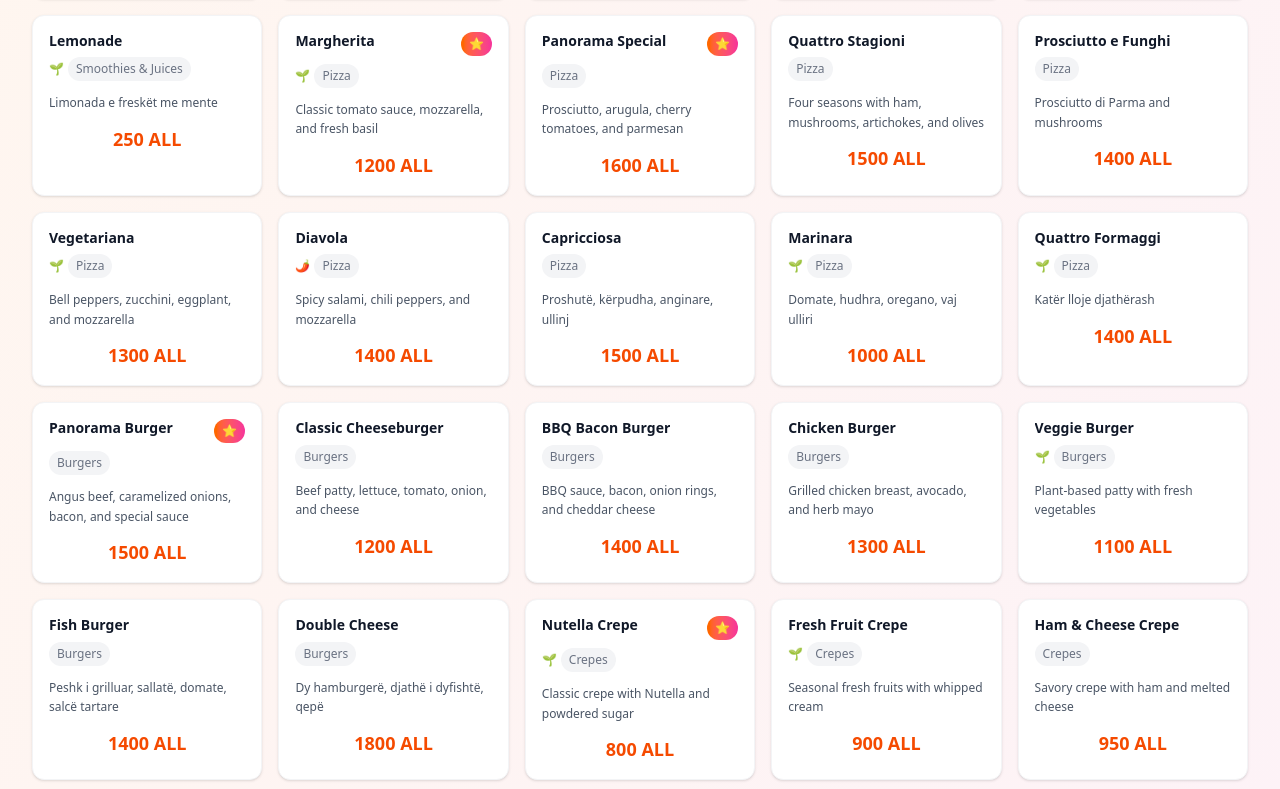
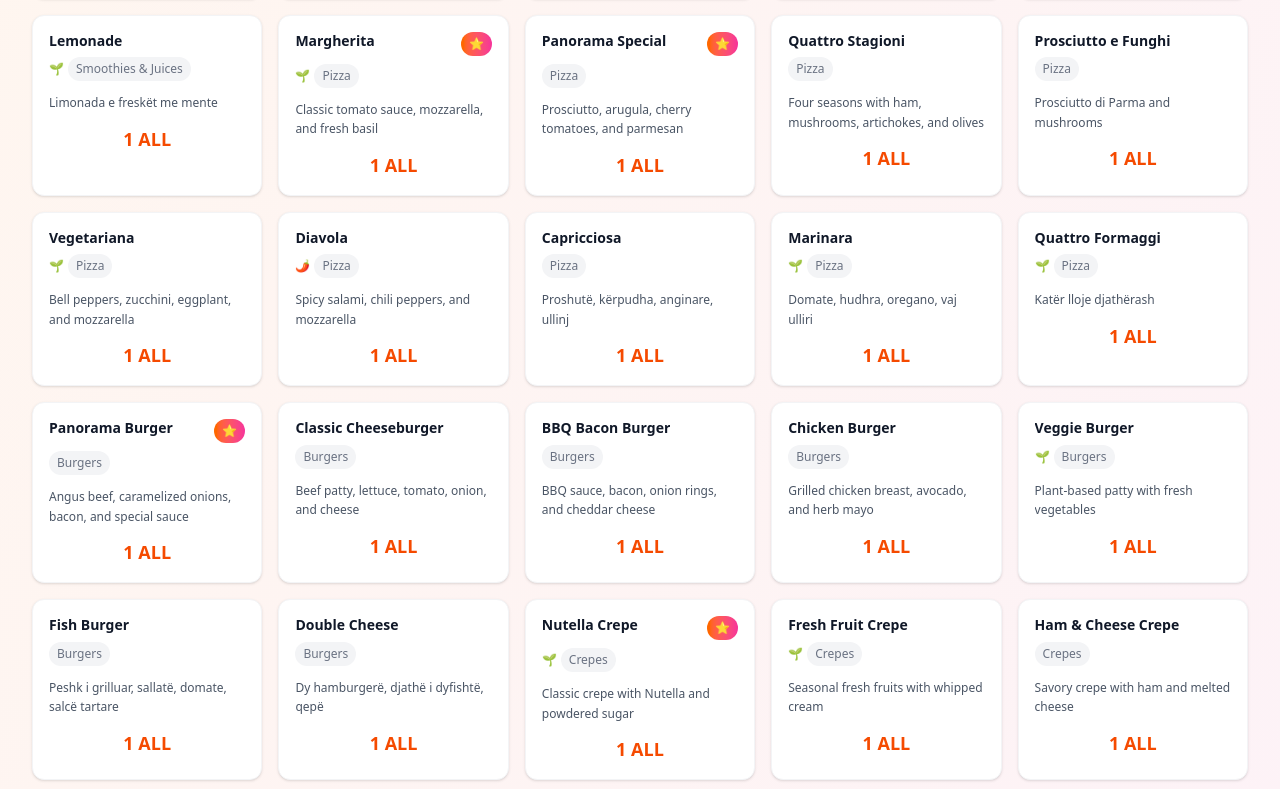
Before and after one commit to juxhinxhihani/panorama-rooftop, a Next.js app: page /menu in a window 1280 px wide. Shown: the part 1371-2160 px from the top of the page. Built offline with nearby package versions, Linux system fonts and the light colour scheme.

Commit message:
Small fix

```diff
--- a/src/screens/ContactFormScreen.tsx
+++ b/src/screens/ContactFormScreen.tsx
@@ -189,12 +189,11 @@ export default function ContactFormScreen() {
         <div className="mt-16">
           <div className="bg-white rounded-2xl shadow-lg overflow-hidden">
             <div className="p-6 border-b border-gray-200">
-              <h3 className="text-2xl font-bold text-gray-900 mb-2">Na Gjeni Këtu</h3>
-              <p className="text-gray-600">Kati i 9-të, Qendra e Divjakës</p>
+              <h3 className="text-2xl font-bold text-gray-900 mb-2">Na gjeni këtu</h3>
             </div>
             <div className="aspect-w-16 aspect-h-9">
               <iframe
-                src="https://www.google.com/maps/embed?pb=!1m18!1m12!1m3!1d3048.8234567890123!2d19.5234567!3d40.9876543!2m3!1f0!2f0!3f0!3m2!1i1024!2i768!4f13.1!3m3!1m2!1s0x0%3A0x0!2zNDDCsDU5JzE1LjYiTiAxOcKwMzEnMjQuNCJF!5e0!3m2!1sen!2s!4v1234567890123!5m2!1sen!2s"
+                  src="https://www.google.com/maps/embed?pb=!1m14!1m12!1m3!1d1501.0101!2d19.533167!3d40.99625!2m3!1f0!2f0!3f0!3m2!1i1024!2i768!4f13.1!5e0!3m2!1sen!2s!4v1719828000000!5m2!1sen!2s"
                   width="100%"
                   height="400"
                   style={{ border: 0 }}
--- a/src/screens/FullMenuScreen.tsx
+++ b/src/screens/FullMenuScreen.tsx
@@ -35,44 +35,44 @@ export default function FullMenuScreen() {
         {
           name: 'Panorama Sunset',
           description: t('cocktailPanoramaSunset'),
-          price: '950 ALL',
+          price: '1 ALL',
           popular: true
         },
         {
           name: 'Divjaka Breeze',
           description: t('cocktailDivjakaBreeze'),
-          price: '900 ALL'
+          price: '1 ALL',
         },
         {
           name: 'Rooftop Mojito',
           description: t('cocktailRooftopMojito'),
-          price: '850 ALL',
+          price: '1 ALL',
           popular: true
         },
         {
           name: 'Albanian Spritz',
           description: t('cocktailAlbanianSpritz'),
-          price: '800 ALL'
+          price: '1 ALL'
         },
         {
           name: 'Forest View',
           description: t('cocktailForestView'),
-          price: '900 ALL'
+          price: '1 ALL'
         },
         {
           name: 'Coastal Mule',
           description: t('cocktailCoastalMule'),
-          price: '850 ALL'
+          price: '1 ALL'
         },
         {
           name: 'Negroni Panorama',
           description: 'Gin, Campari, vermouth me një prekje lokale',
-          price: '950 ALL'
+          price: '1 ALL'
         },
         {
           name: 'Aperol Spritz',
           description: 'Aperol, prosecco, soda dhe portokall',
-          price: '750 ALL'
+          price: '1 ALL'
         }
       ]
     },
@@ -85,54 +85,54 @@ export default function FullMenuScreen() {
         {
           name: 'Espresso',
           description: t('coffeeEspresso'),
-          price: '200 ALL'
+          price: '1 ALL'
         },
         {
           name: 'Cappuccino',
           description: t('coffeeCappuccino'),
-          price: '300 ALL',
+          price: '1 ALL',
           popular: true
         },
         {
           name: 'Latte',
           description: t('coffeeLatte'),
-          price: '350 ALL'
+          price: '1 ALL'
         },
         {
           name: 'Macchiato',
           description: t('coffeeMacchiato'),
-          price: '250 ALL'
+          price: '1 ALL'
         },
         {
           name: 'Turkish Coffee',
           description: t('coffeeTurkish'),
-          price: '200 ALL'
+          price: '1 ALL'
         },
         {
           name: 'Iced Coffee',
           description: t('coffeeIced'),
-          price: '400 ALL'
+          price: '1 ALL'
         },
         {
           name: 'Americano',
           description: 'Espresso me ujë të nxehtë',
-          price: '250 ALL'
+          price: '1 ALL'
         },
         {
           name: 'Flat White',
           description: 'Espresso me qumësht të mikroshkumëzuar',
-          price: '380 ALL'
+          price: '1 ALL'
         },
         {
           name: 'Green Tea',
           description: t('teaGreen'),
-          price: '200 ALL',
+          price: '1 ALL',
           vegetarian: true
         },
         {
           name: 'Herbal Tea',
           description: t('teaHerbal'),
-          price: '200 ALL',
+          price: '1 ALL',
           vegetarian: true
         }
       ]
@@ -146,50 +146,50 @@ export default function FullMenuScreen() {
         {
           name: 'Tropical Paradise',
           description: t('smoothieTropical'),
-          price: '500 ALL',
+          price: '1 ALL',
           popular: true,
           vegetarian: true
         },
         {
           name: 'Berry Blast',
           description: t('smoothieBerry'),
-          price: '450 ALL',
+          price: '1 ALL',
           vegetarian: true
         },
         {
           name: 'Green Goddess',
           description: t('smoothieGreen'),
-          price: '550 ALL',
+          price: '1 ALL',
           vegetarian: true
         },
         {
           name: 'Protein Power',
           description: 'Banane, bajame, protein pluhur dhe qumësht',
-          price: '600 ALL',
+          price: '1 ALL',
           vegetarian: true
         },
         {
           name: 'Orange Juice',
           description: t('juiceOrange'),
-          price: '300 ALL',
+          price: '1 ALL',
           vegetarian: true
         },
         {
           name: 'Apple Juice',
           description: t('juiceApple'),
-          price: '300 ALL',
+          price: '1 ALL',
           vegetarian: true
         },
         {
           name: 'Mixed Berry Juice',
           description: t('juiceBerry'),
-          price: '400 ALL',
+          price: '1 ALL',
           vegetarian: true
         },
         {
           name: 'Lemonade',
           description: 'Limonada e freskët me mente',
-          price: '250 ALL',
+          price: '1 ALL',
           vegetarian: true
         }
       ]
@@ -203,53 +203,53 @@ export default function FullMenuScreen() {
         {
           name: 'Margherita',
           description: t('pizzaMargherita'),
-          price: '1200 ALL',
+          price: '1 ALL',
           popular: true,
           vegetarian: true
         },
         {
           name: 'Panorama Special',
           description: t('pizzaPanorama'),
-          price: '1600 ALL',
+          price: '1 ALL',
           popular: true
         },
         {
           name: 'Quattro Stagioni',
           description: t('pizzaQuattro'),
-          price: '1500 ALL'
+          price: '1 ALL'
         },
         {
           name: 'Prosciutto e Funghi',
           description: t('pizzaProsciutto'),
-          price: '1400 ALL'
+          price: '1 ALL'
         },
         {
           name: 'Vegetariana',
           description: t('pizzaVegetarian'),
-          price: '1300 ALL',
+          price: '1 ALL',
           vegetarian: true
         },
         {
           name: 'Diavola',
           description: t('pizzaDiavola'),
-          price: '1400 ALL',
+          price: '1 ALL',
           spicy: true
         },
         {
           name: 'Capricciosa',
           description: 'Proshutë, kërpudha, anginare, ullinj',
-          price: '1500 ALL'
+          price: '1 ALL'
         },
         {
           name: 'Marinara',
           description: 'Domate, hudhra, oregano, vaj ulliri',
-          price: '1000 ALL',
+          price: '1 ALL',
           vegetarian: true
         },
         {
           name: 'Quattro Formaggi',
           description: 'Katër lloje djathërash',
-          price: '1400 ALL',
+          price: '1 ALL',
           vegetarian: true
         }
       ]
@@ -263,39 +263,39 @@ export default function FullMenuScreen() {
         {
           name: 'Panorama Burger',
           description: t('burgerPanorama'),
-          price: '1500 ALL',
+          price: '1 ALL',
           popular: true
         },
         {
           name: 'Classic Cheeseburger',
           description: t('burgerClassic'),
-          price: '1200 ALL'
+          price: '1 ALL'
         },
         {
           name: 'BBQ Bacon Burger',
           description: t('burgerBBQ'),
-          price: '1400 ALL'
+          price: '1 ALL'
         },
         {
           name: 'Chicken Burger',
           description: t('burgerChicken'),
-          price: '1300 ALL'
+          price: '1 ALL'
         },
         {
           name: 'Veggie Burger',
           description: t('burgerVeggie'),
-          price: '1100 ALL',
+          price: '1 ALL',
           vegetarian: true
         },
         {
           name: 'Fish Burger',
           description: 'Peshk i grilluar, sallatë, domate, salcë tartare',
-          price: '1400 ALL'
+          price: '1 ALL'
         },
         {
           name: 'Double Cheese',
           description: 'Dy hamburgerë, djathë i dyfishtë, qepë',
-          price: '1800 ALL'
+          price: '1 ALL'
         }
       ]
     },
@@ -308,42 +308,42 @@ export default function FullMenuScreen() {
         {
           name: 'Nutella Crepe',
           description: t('crepeNutella'),
-          price: '800 ALL',
+          price: '1 ALL',
           popular: true,
           vegetarian: true
         },
         {
           name: 'Fresh Fruit Crepe',
           description: t('crepeFruit'),
-          price: '900 ALL',
+          price: '1 ALL',
           vegetarian: true
         },
         {
           name: 'Ham & Cheese Crepe',
           description: t('crepeHamCheese'),
-          price: '950 ALL'
+          price: '1 ALL'
         },
         {
           name: 'Spinach & Feta Crepe',
           description: t('crepeSpinach'),
-          price: '900 ALL',
+          price: '1 ALL',
           vegetarian: true
         },
         {
           name: 'Chocolate Banana Crepe',
           description: t('crepeChocolate'),
-          price: '850 ALL',
+          price: '1 ALL',
           vegetarian: true
         },
         {
           name: 'Chicken & Mushroom',
           description: 'Mish pule, kërpudha, djathë krem',
-          price: '1000 ALL'
+          price: '1 ALL'
         },
         {
           name: 'Apple Cinnamon',
           description: 'Mollë, kanellë, mjaltë, krem',
-          price: '800 ALL',
+          price: '1 ALL',
           vegetarian: true
         }
       ]
@@ -357,25 +357,25 @@ export default function FullMenuScreen() {
         {
           name: 'Bruschetta',
           description: 'Bukë e pjekur, domate, borzilok, hudhra',
-          price: '600 ALL',
+          price: '1 ALL',
           vegetarian: true
         },
         {
           name: 'Cheese Platter',
           description: 'Përzgjedhje djathrash lokalë me mjaltë',
-          price: '1200 ALL',
+          price: '1 ALL',
           vegetarian: true
         },
         {
           name: 'Olives & Peppers',
           description: 'Ullinj dhe speca të marinuar',
-          price: '500 ALL',
+          price: '1 ALL',
           vegetarian: true
         },
         {
           name: 'Chicken Wings',
           description: 'Krahë pule me salcë BBQ ose buffalo',
-          price: '800 ALL',
+          price: '1 ALL',
           spicy: true
         },
         {
@@ -388,7 +388,7 @@ export default function FullMenuScreen() {
         {
           name: 'Garlic Bread',
           description: 'Bukë me hudhra dhe borzilok',
-          price: '400 ALL',
+          price: '1 ALL',
           vegetarian: true
         }
       ]
@@ -402,32 +402,32 @@ export default function FullMenuScreen() {
         {
           name: 'Tiramisu',
           description: 'Tiramisu klasike italiane',
-          price: '600 ALL',
+          price: '1 ALL',
           popular: true,
           vegetarian: true
         },
         {
           name: 'Panna Cotta',
           description: 'Krem i butë me fruta pylli',
-          price: '550 ALL',
+          price: '1 ALL',
           vegetarian: true
         },
         {
           name: 'Chocolate Lava Cake',
           description: 'Kek çokollate me zemër të lëngshme',
-          price: '650 ALL',
+          price: '1 ALL',
           vegetarian: true
         },
         {
           name: 'Ice Cream',
           description: 'Akullore artizanale - 3 topa',
-          price: '400 ALL',
+          price: '1 ALL',
           vegetarian: true
         },
         {
           name: 'Fruit Salad',
           description: 'Sallatë frutash stinore',
-          price: '450 ALL',
+          price: '1 ALL',
           vegetarian: true
         }
       ]
```
Lines whose indentation alone changed are shown as unchanged.
